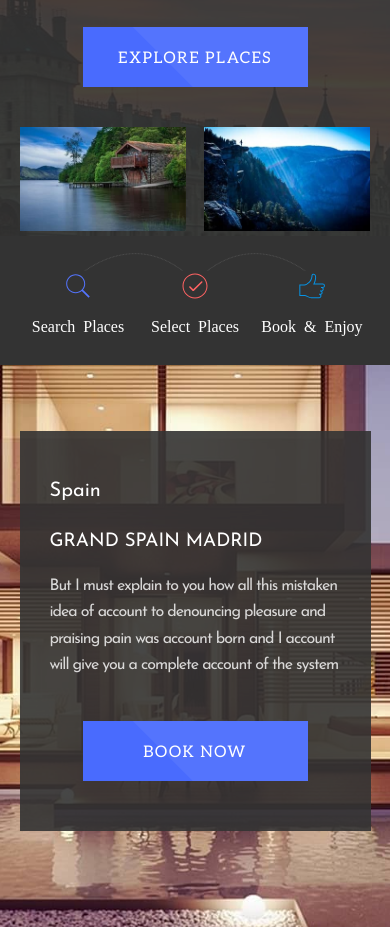
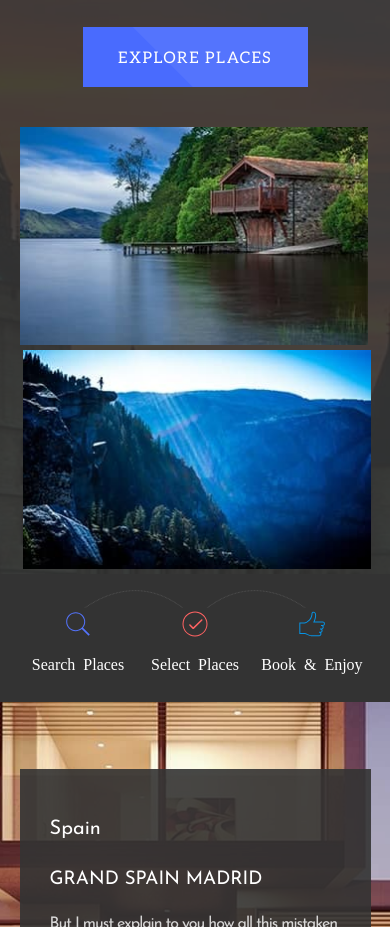
Before and after one commit to mukha2003/Exam, a plain HTML site: page index.html in a window 390 px wide. Shown: the part 1159-2086 px from the top of the page. Drawn offline with Linux system fonts and the light colour scheme; files whose address does not match are found by name.

Commit message:
changed img location max-width 450px

```diff
--- a/assets/css/responsive.scss
+++ b/assets/css/responsive.scss
@@ -290,3 +290,9 @@ $base_size:16;
         }
     }
 }
+
+@media screen and (max-width:450px) {
+    .choose__pics {
+        flex-direction: column;
+    }
+}
```
Also changed, not shown: assets/css/responsive.css, assets/css/responsive.min.css.
